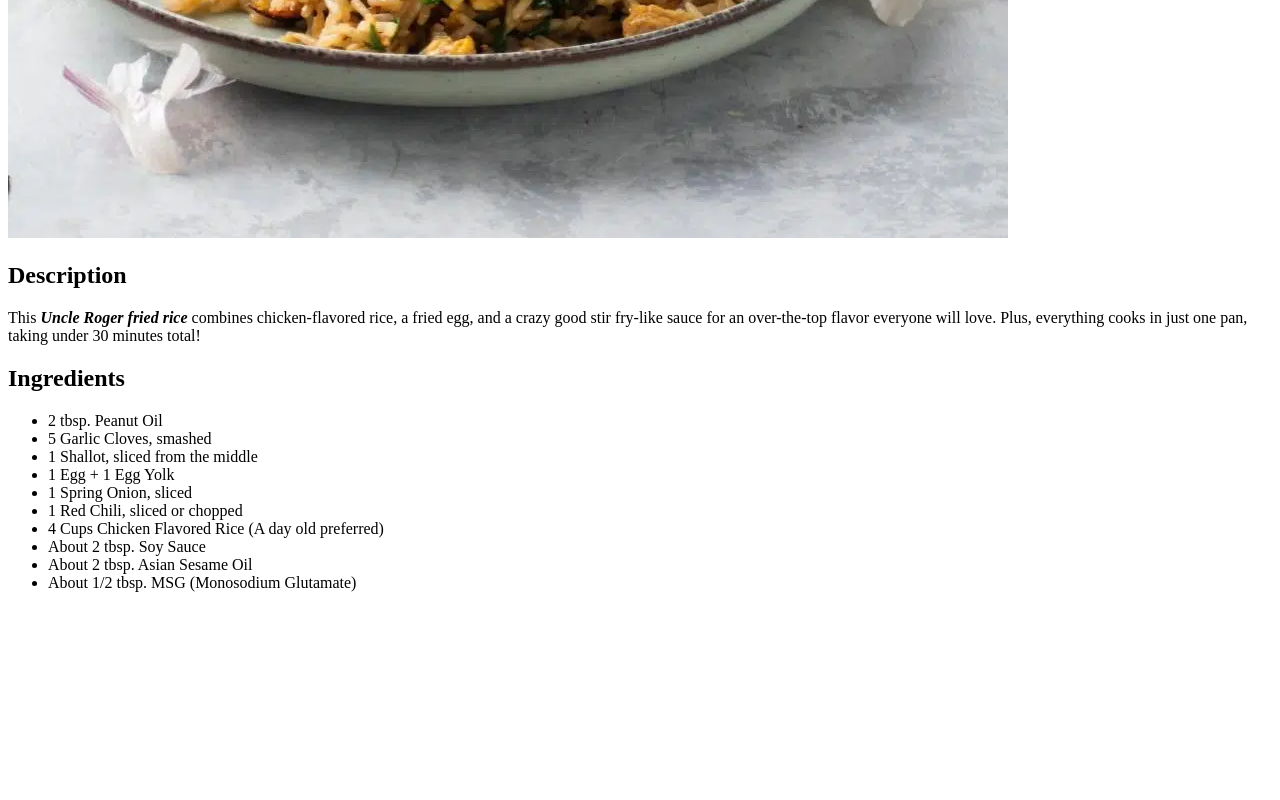
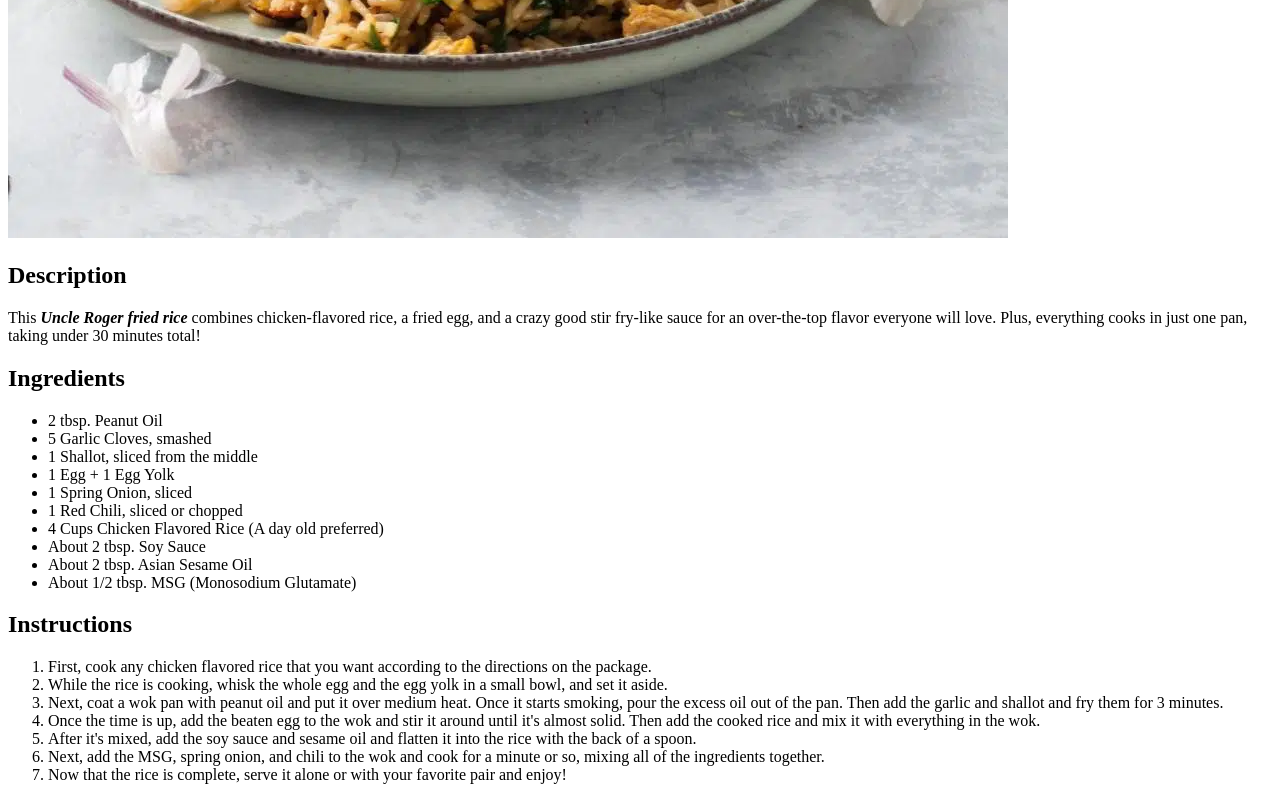
Before and after one commit to caps-lock23/odin-recipes-2-, a plain HTML site: page recipes/egg-fried-rice.html in a window 1280 px wide. Shown: the part 1342-2142 px from the top of the page. Before the commit the page ends 1950 px from the top, so only its background shows below. Drawn offline with Linux system fonts and the light colour scheme.

Commit message:
Add instructions

```diff
--- a/recipes/egg-fried-rice.html
+++ b/recipes/egg-fried-rice.html
@@ -27,5 +27,38 @@
       <li>About 2 tbsp. Asian Sesame Oil</li>
       <li>About 1/2 tbsp. MSG (Monosodium Glutamate)</li>
     </ul>
+    <h2>Instructions</h2>
+    <ol>
+      <li>
+        First, cook any chicken flavored rice that you want according to the
+        directions on the package.
+      </li>
+      <li>
+        While the rice is cooking, whisk the whole egg and the egg yolk in a
+        small bowl, and set it aside.
+      </li>
+      <li>
+        Next, coat a wok pan with peanut oil and put it over medium heat. Once
+        it starts smoking, pour the excess oil out of the pan. Then add the
+        garlic and shallot and fry them for 3 minutes.
+      </li>
+      <li>
+        Once the time is up, add the beaten egg to the wok and stir it around
+        until it's almost solid. Then add the cooked rice and mix it with
+        everything in the wok.
+      </li>
+      <li>
+        After it's mixed, add the soy sauce and sesame oil and flatten it into
+        the rice with the back of a spoon.
+      </li>
+      <li>
+        Next, add the MSG, spring onion, and chili to the wok and cook for a
+        minute or so, mixing all of the ingredients together.
+      </li>
+      <li>
+        Now that the rice is complete, serve it alone or with your favorite pair
+        and enjoy!
+      </li>
+    </ol>
   </body>
 </html>
```
